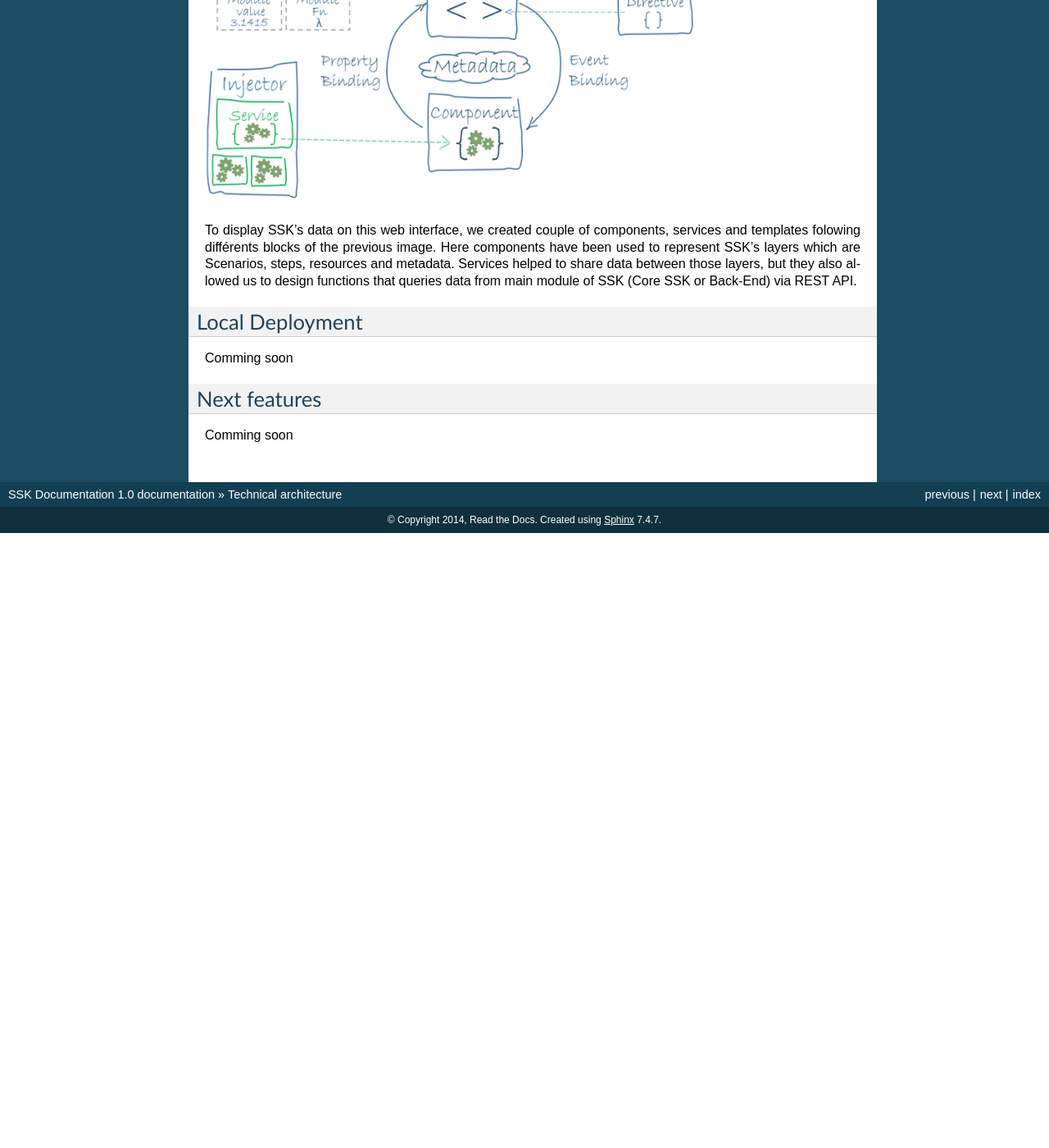
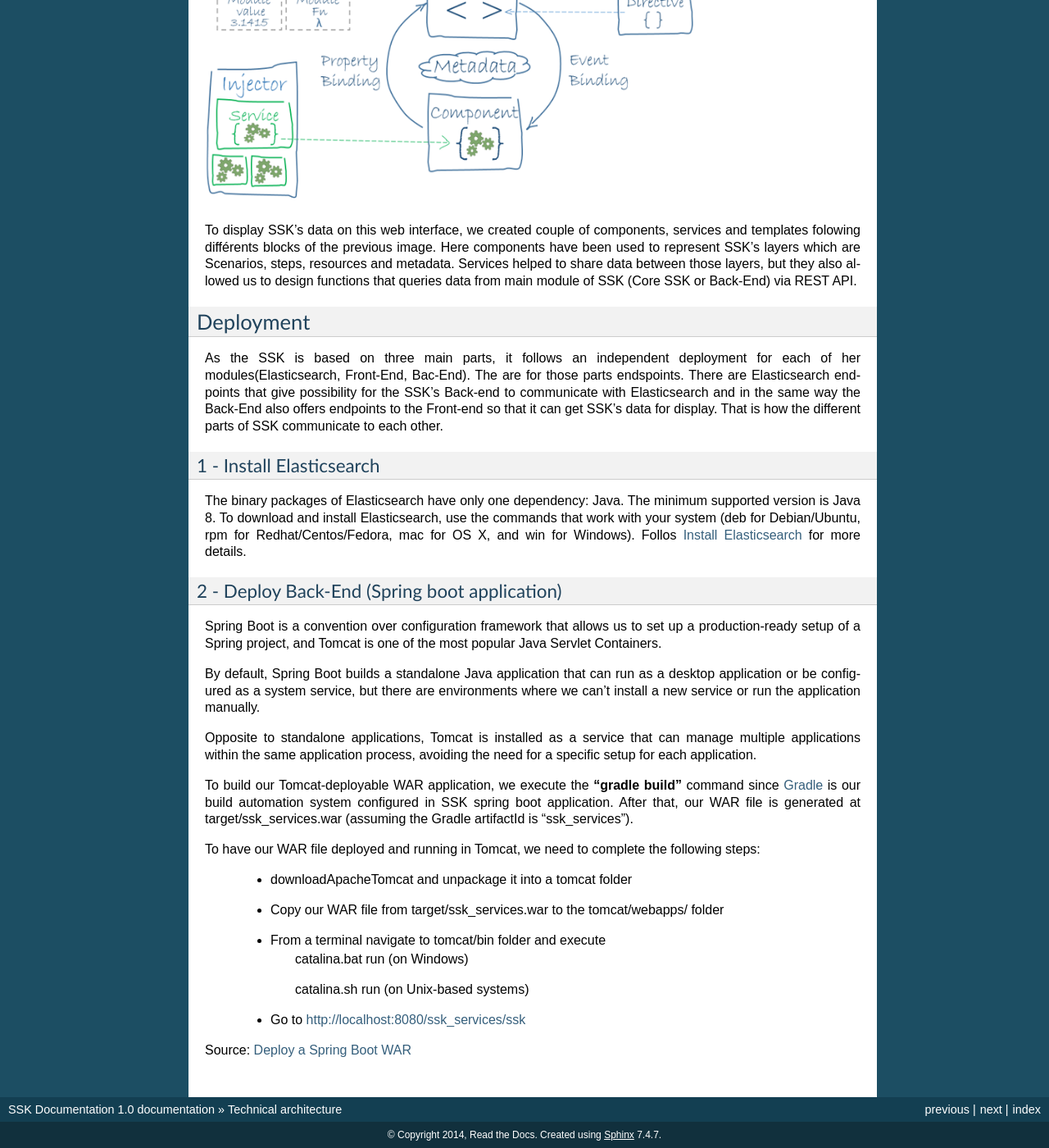
Before and after one commit to ParthenosWP4/SSK, a Sphinx documentation site: the page built from doc/3_deploy.rst, in a window 1280 px wide and 1400 px high, scrolled down 2252 px. Shown: the whole window at 82% size. Built offline with Sphinx 7.4.7, drawn with Linux system fonts in a browser that asks for light colours; before the commit the page ends 2902 px from its top, so only the background shows below that; some of the changed text lies outside the part shown.

Commit message:
Update doc/3_deploy.rst

```diff
--- a/doc/3_deploy.rst
+++ b/doc/3_deploy.rst
@@ -88,18 +88,39 @@ It's built with |angular_link| a |typescript| framework that offers many feature
 To display SSK's data on this web interface, we created couple of components, services  and templates folowing différents blocks of the previous image. Here components have been used to represent SSK's layers  which are Scenarios, steps, resources and metadata. Services helped to share data between those layers, but they also allowed us to design functions that queries  data from  main  module of SSK (Core SSK or Back-End) via  REST API.
 
 
-Local Deployment
-~~~~~~~~~~~~~~~~
+Deployment
+~~~~~~~~~~
 
-Comming soon
+As the SSK is based on three main parts, it follows an independent deployment for each of her modules(Elasticsearch, Front-End, Bac-End). The are for those parts endspoints. There are  Elasticsearch endpoints that  give  possibility  for  the SSK's Back-end to communicate with Elasticsearch and  in the same way the Back-End also offers endpoints to the Front-end so that it can get SSK's data for display. That is how the different parts of SSK communicate to each other.
+
+1 - Install Elasticsearch
+^^^^^^^^^^^^^^^^^^^^^^^^^
+
+The binary packages of Elasticsearch have only one dependency: Java. The minimum supported version is Java 8. To download and install Elasticsearch, use the commands that work with your system (deb for Debian/Ubuntu, rpm for Redhat/Centos/Fedora, mac for OS X, and win for Windows). Follos |installelasticsearch| for  more details.
+
+2 - Deploy Back-End (Spring boot application)
+^^^^^^^^^^^^^^^^^^^^^^^^^^^^^^^^^^^^^^^^^^^^^
+Spring Boot is a convention over configuration framework that allows us to set up a production-ready setup of a Spring project, and Tomcat is one of the most popular Java Servlet Containers.
+
+By default, Spring Boot builds a standalone Java application that can run as a desktop application or be configured as a system service, but there are environments where we can’t install a new service or run the application manually.
+
+Opposite to standalone applications, Tomcat is installed as a service that can manage multiple applications within the same application process, avoiding the need for a specific setup for each application.
+
+To build our Tomcat-deployable WAR application, we execute the **"gradle build"** command since |gradle| is our build automation system configured in SSK spring boot application. After that, our WAR file is generated at target/ssk_services.war (assuming the Gradle artifactId is “ssk_services”).
+
+To have our WAR file deployed and running in Tomcat, we need to complete the following steps:
+
+    - downloadApacheTomcat and unpackage it into a tomcat folder
+    - Copy our WAR file from target/ssk_services.war to the tomcat/webapps/ folder
+    - From a terminal navigate to tomcat/bin folder and execute
+        	catalina.bat run (on Windows)
+
+        	catalina.sh run (on Unix-based systems)
+    - Go to http://localhost:8080/ssk_services/ssk
 
 
 
-Next features
-~~~~~~~~~~~~~
-
-Comming soon
-
+Source: |backdepoyment|
 
 
 .. |image0| image:: img/techArch.png
@@ -110,9 +131,25 @@ Comming soon
    :width: 6.27083in
    :height: 3.34722in
 
+.. |downloadApacheTomcat| raw:: html
+
+   <a href="https://www.elastic.co/products/elasticsearch" target="_blank">Download Apache Tomcat</a>
+
 .. |elasticsearch| raw:: html
 
    <a href="https://www.elastic.co/products/elasticsearch" target="_blank">Elasticsearch</a>
+
+.. |backdepoyment| raw:: html
+
+   <a href="https://www.baeldung.com/spring-boot-war-tomcat-deploy" target="_blank">Deploy a Spring Boot WAR</a>
+
+.. |gradle| raw:: html
+
+   <a href="https://gradle.org/" target="_blank">Gradle</a>
+
+.. |installelasticsearch| raw:: html
+
+   <a href="https://www.elastic.co/guide/en/beats/libbeat/6.2/elasticsearch-installation.html" target="_blank">Install Elasticsearch</a>
 
 .. |angular_link| raw:: html
 
```
